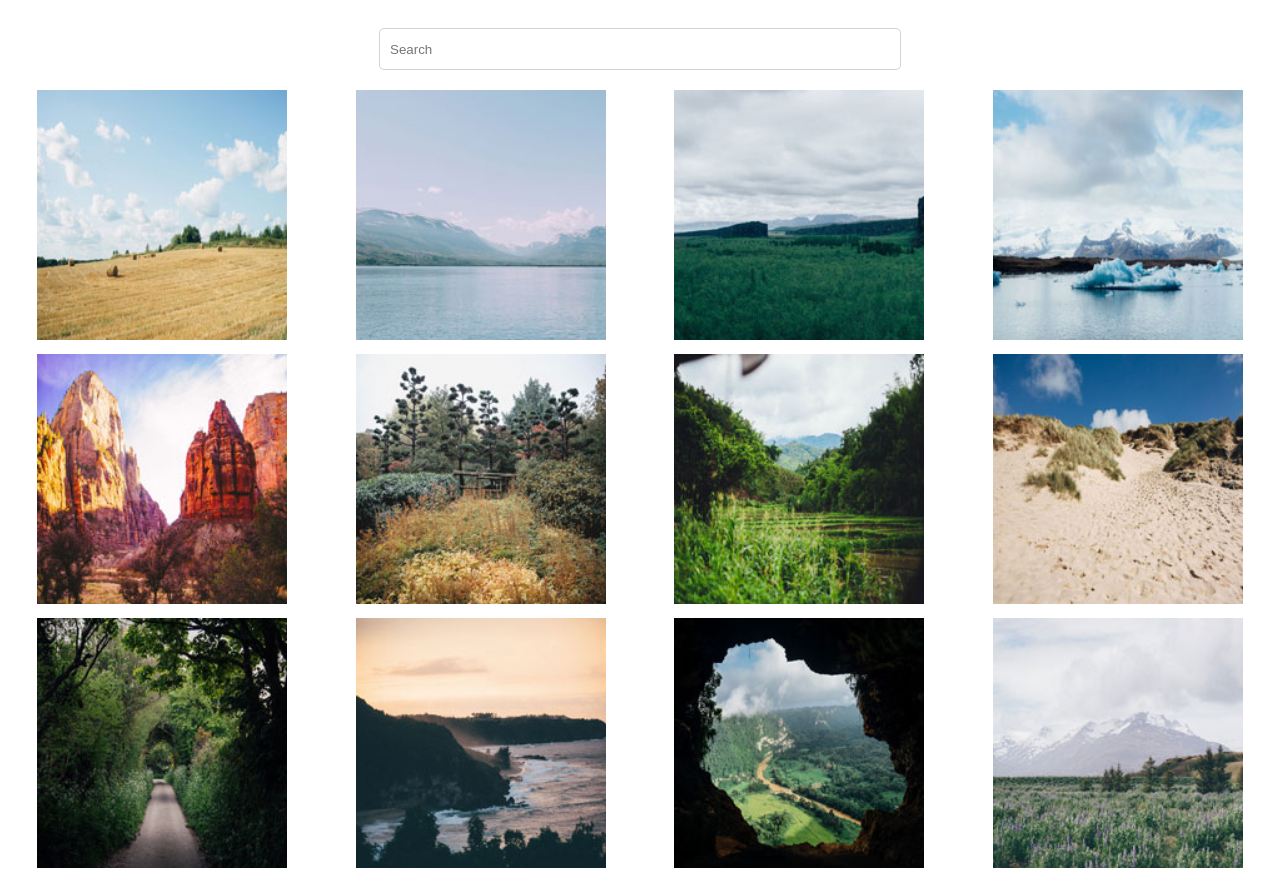
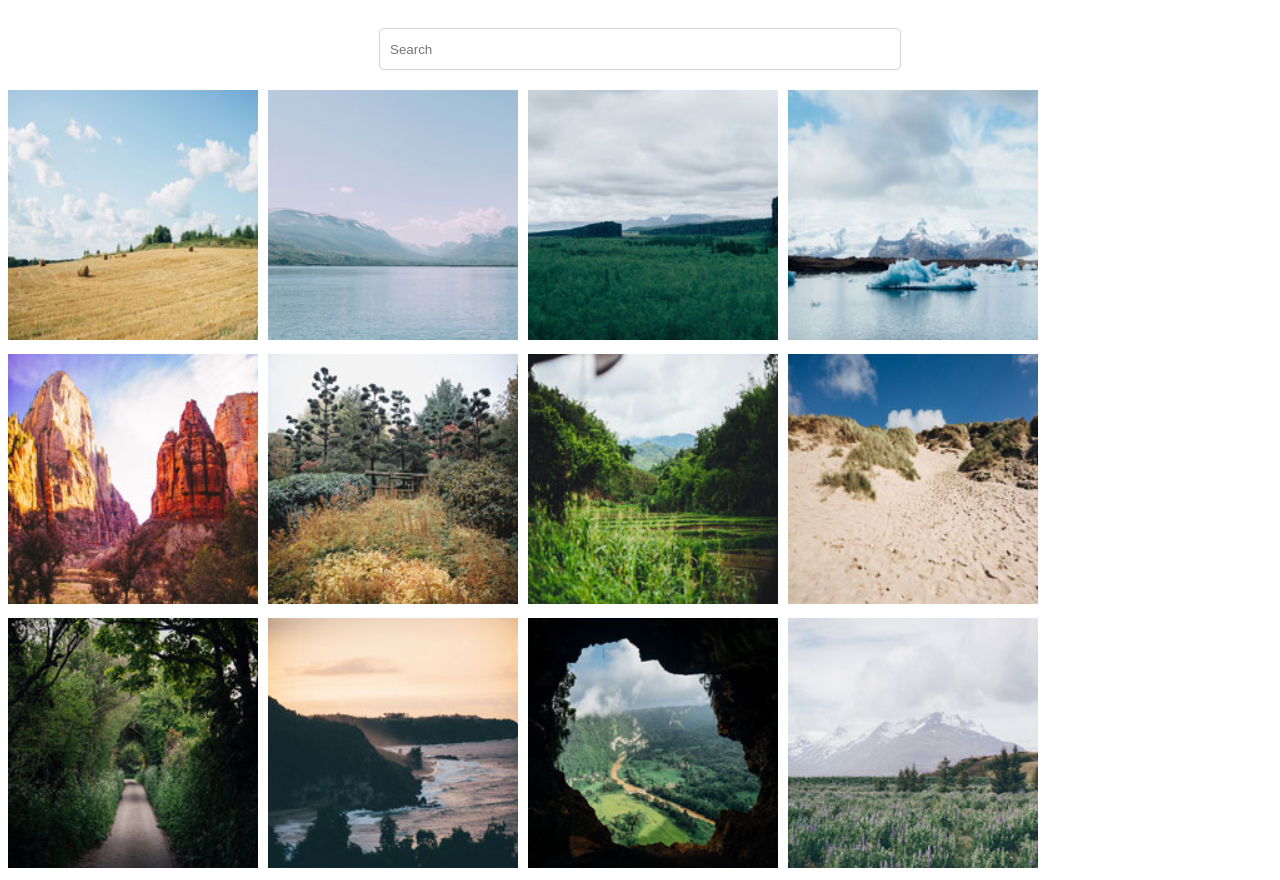
Before and after one commit to anthonyprabowo/portfolio_5, a plain HTML site: page index.html in a window 1280 px wide. Drawn offline with Linux system fonts and the light colour scheme.

Commit message:
fixing content

```diff
--- a/css/baguetteBox.css
+++ b/css/baguetteBox.css
@@ -43,7 +43,7 @@
     #baguetteBox-overlay .full-image figcaption {
       display: block;
       position: absolute;
-      bottom: 10;
+      bottom: 0;
       width: 100%;
       text-align: center;
       line-height: 1.8;
--- a/css/style.css
+++ b/css/style.css
@@ -23,7 +23,7 @@ img {
     max-width: 1268px;
     margin: 0 auto;
     display: grid;
-    grid-template-columns: repeat(auto-fit, minmax(270px, 1fr));
+    grid-template-columns: repeat(auto-fit, minmax(220px, 250px));
     grid-auto-flow: row;
     grid-gap: 10px;
 }
@@ -37,4 +37,5 @@ img {
     justify-self: center;
     padding: 0;
     margin: 0;
+    column-gap: 0;
 }
```
